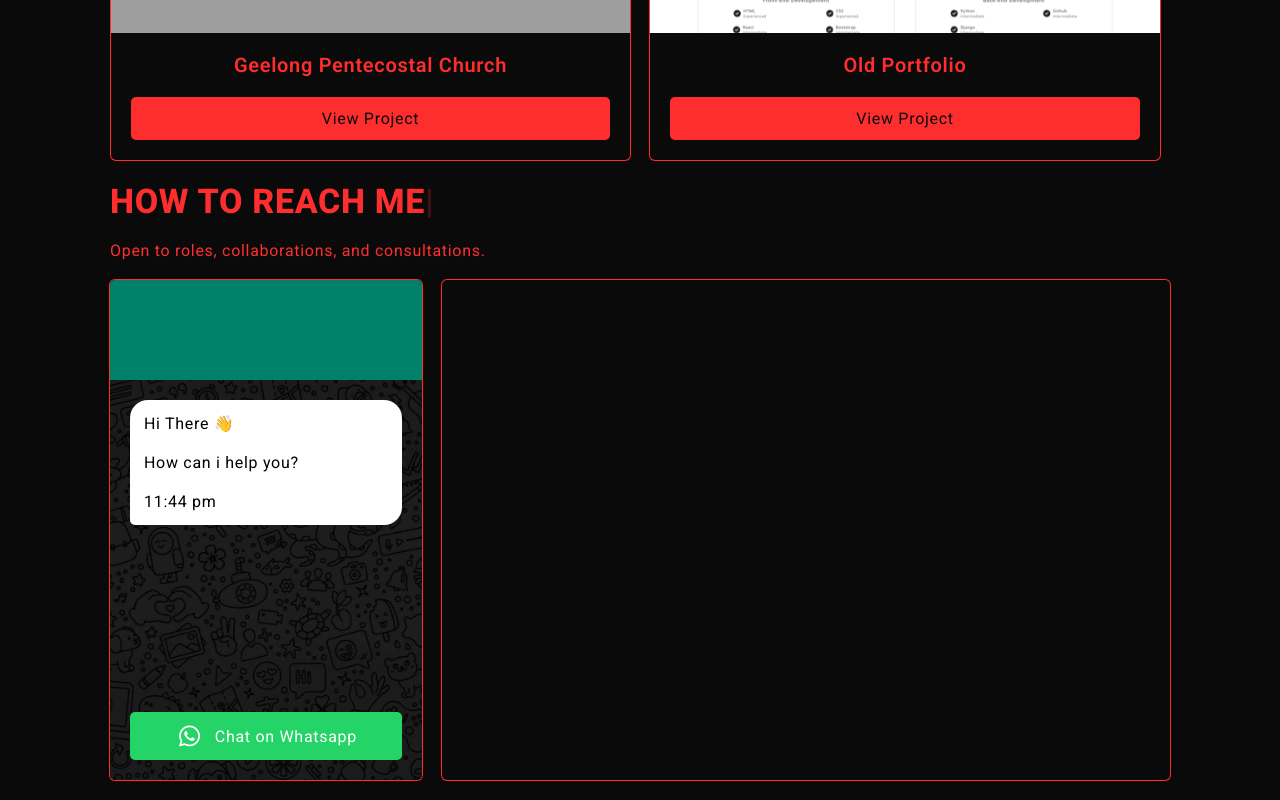
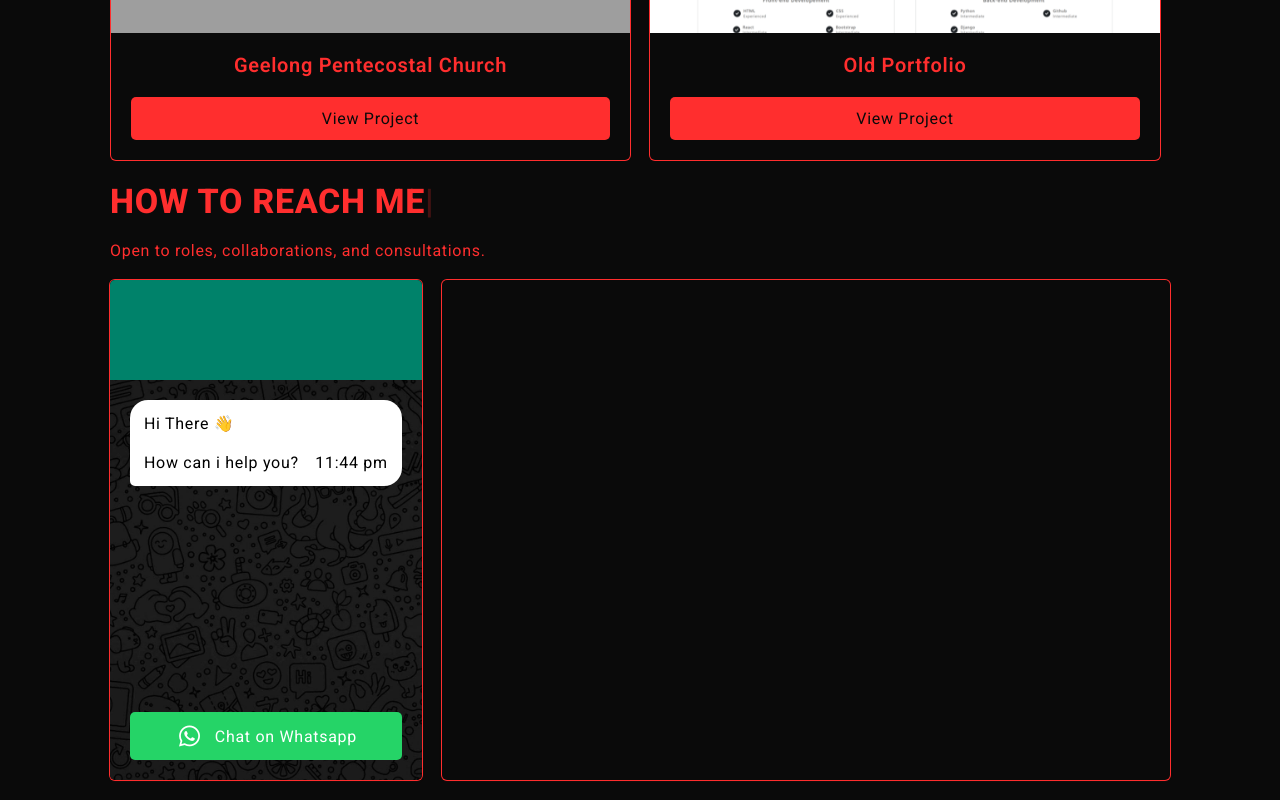
Before and after one commit to Blessen25/Portfolio_BVM, a React (Vite) app in the folder frontend/portfolio/: page / in a window 1280 px wide. Shown: the part 3637-4437 px from the top of the page. Built offline with nearby package versions, Linux system fonts and the light colour scheme; grey boxes are pictures that could not be loaded.

Commit message:
Commited Changes

```diff
--- a/frontend/portfolio/src/components/extras.css
+++ b/frontend/portfolio/src/components/extras.css
@@ -189,6 +189,13 @@
     opacity: .1;
     transform: scale(1.1);
 }
+
+.timealign {
+
+    position: absolute;
+    bottom: 14px;
+    right: 14px;
+}
 @media screen and (max-width: 1199px) {
 
     .skillchilddiv {
--- a/frontend/portfolio/src/components/extras.tsx
+++ b/frontend/portfolio/src/components/extras.tsx
@@ -404,5 +404,5 @@ export const TimeHHmm: React.FC = () => {
   const text = now
     .toLocaleTimeString("en-US", { hour: "2-digit", minute: "2-digit", hour12: true })
     .toLowerCase();
-  return <p className="ptext">{text}</p>
+  return <p className="ptext timealign">{text}</p>
 };
```
